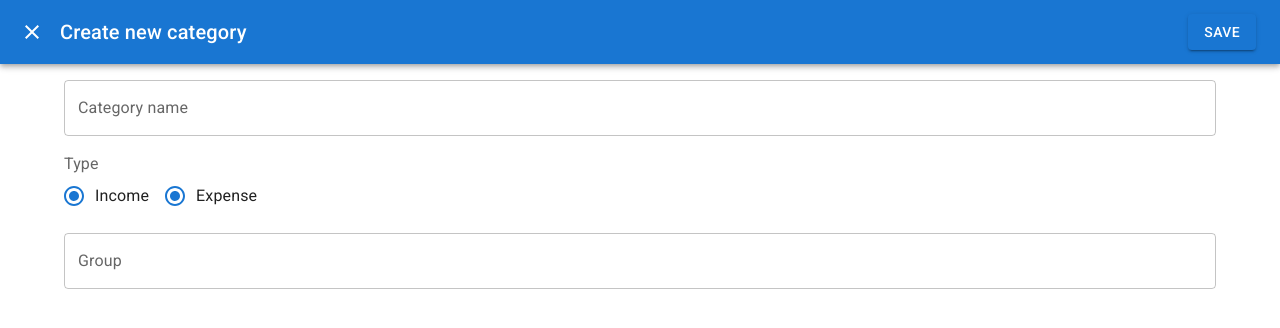
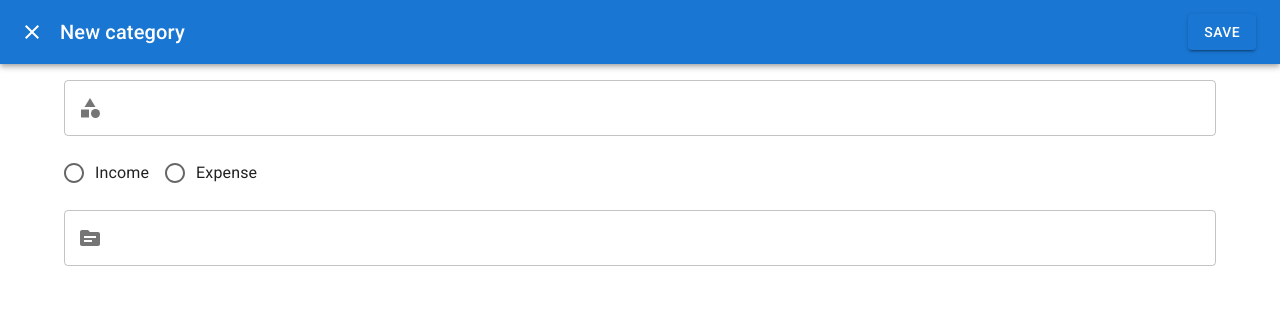
Before and after one commit to wallock-team/wallock-web, a Next.js app: page /categories/new in a window 1280 px wide. Shown: the top 328 px of the page. Built offline with nearby package versions, Linux system fonts and the light colour scheme.

Commit message:
Redesign new category page

```diff
--- a/pages/categories/new.tsx
+++ b/pages/categories/new.tsx
@@ -5,15 +5,18 @@ import {
   FormControl,
   FormControlLabel,
   FormLabel,
-  Grid,
   IconButton,
+  InputAdornment,
   Radio,
   RadioGroup,
+  Stack,
   TextField,
   Toolbar,
   Typography,
 } from '@mui/material'
 import ClearIcon from '@mui/icons-material/Clear'
+import CategoryIcon from '@mui/icons-material/Category'
+import TopicIcon from '@mui/icons-material/Topic'
 
 const NewCategory = () => (
   <>
@@ -23,7 +26,7 @@ const NewCategory = () => (
           <ClearIcon />
         </IconButton>
         <Typography variant='h6' sx={{ flexGrow: 1 }}>
-          Create new category
+          New category
         </Typography>
         <Button variant='contained' sx={{ ml: 1 }}>
           Save
@@ -31,23 +34,48 @@ const NewCategory = () => (
       </Toolbar>
     </AppBar>
     <Container sx={{ mt: 2 }}>
-      <Grid container spacing={2}>
-        <Grid item xs={12}>
-          <TextField label='Category name' fullWidth />
-        </Grid>
-        <Grid item xs={12}>
-          <FormControl fullWidth>
-            <FormLabel>Type</FormLabel>
-            <RadioGroup row>
-              <FormControlLabel label='Income' control={<Radio />} />
-              <FormControlLabel label='Expense' control={<Radio />} />
-            </RadioGroup>
-          </FormControl>
-        </Grid>
-        <Grid item xs={12}>
-          <TextField label='Group' fullWidth />
-        </Grid>
-      </Grid>
+      <Stack spacing={2}>
+        <TextField
+          name='name'
+          fullWidth
+          InputProps={{
+            startAdornment: (
+              <InputAdornment position='start'>
+                <CategoryIcon />
+              </InputAdornment>
+            ),
+          }}
+        />
+        <FormControl>
+          <RadioGroup
+            row
+            aria-labelledby='demo-row-radio-buttons-group-label'
+            name='row-radio-buttons-group'
+          >
+            <FormControlLabel
+              value='income'
+              control={<Radio />}
+              label='Income'
+            />
+            <FormControlLabel
+              value='expense'
+              control={<Radio />}
+              label='Expense'
+            />
+          </RadioGroup>
+        </FormControl>
+        <TextField
+          name='group'
+          fullWidth
+          InputProps={{
+            startAdornment: (
+              <InputAdornment position='start'>
+                <TopicIcon />
+              </InputAdornment>
+            ),
+          }}
+        />
+      </Stack>
     </Container>
   </>
 )
```
